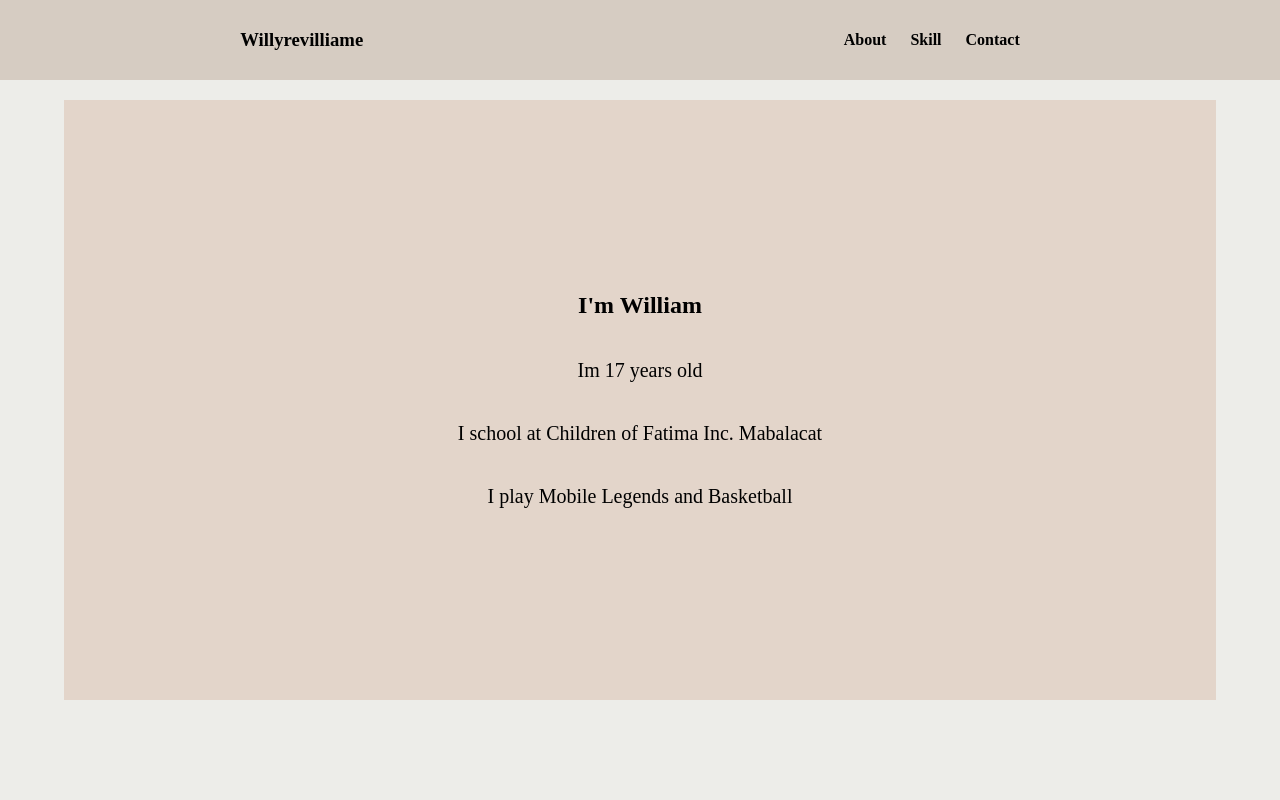
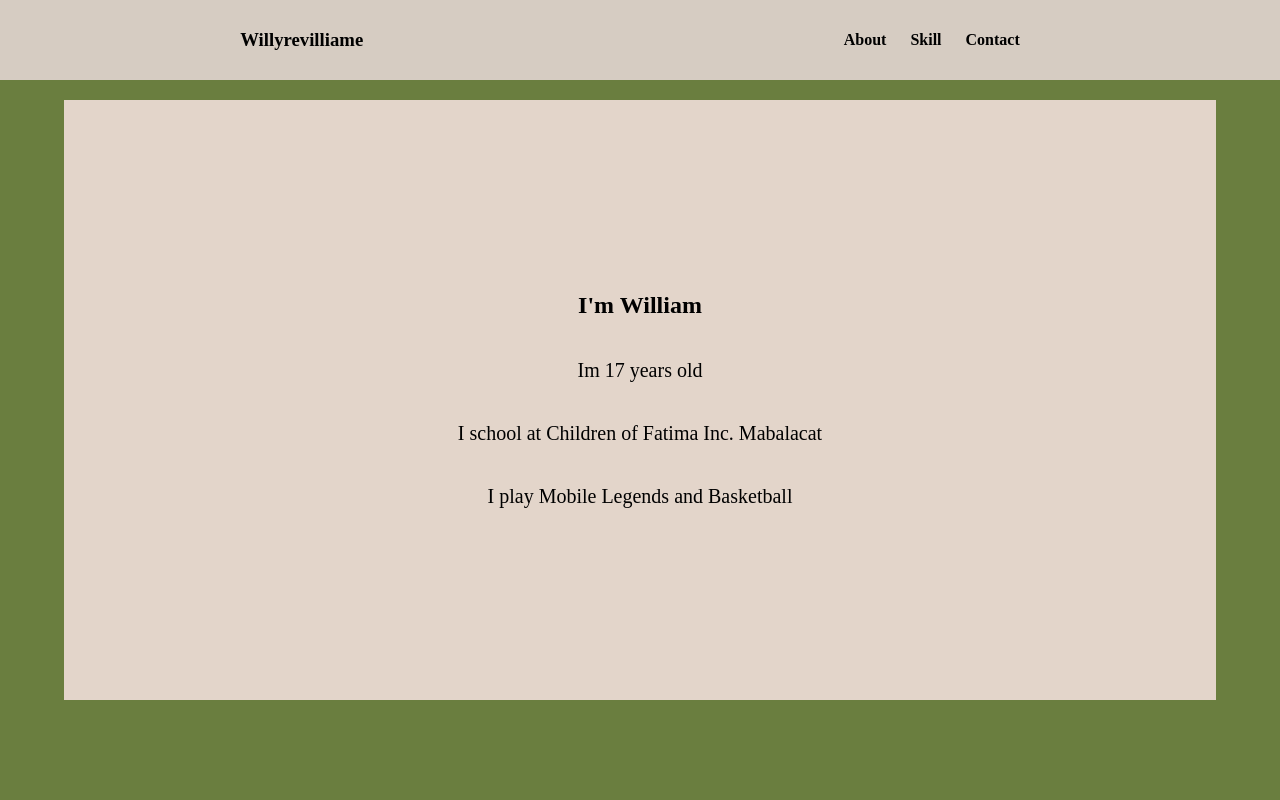
Before and after one commit to Kuyawilli/William-Portfolio, a plain HTML site: page index.html in a window 1280 px wide. Shown: the top 800 px of the page. Drawn offline with Linux system fonts and the light colour scheme.

Commit message:
Update style.css

```diff
--- a/style.css
+++ b/style.css
@@ -2,7 +2,7 @@ body {
 
     margin:0px;
     padding:0px;
-    background-color: #edede9;
+    background-color: #6A7E3F;
     display: flex;
     flex-direction: column;
     justify-content: space-evenly;
@@ -153,4 +153,5 @@ body {
     color: black;
     margin-top: 20px;
 
+
 }
```
